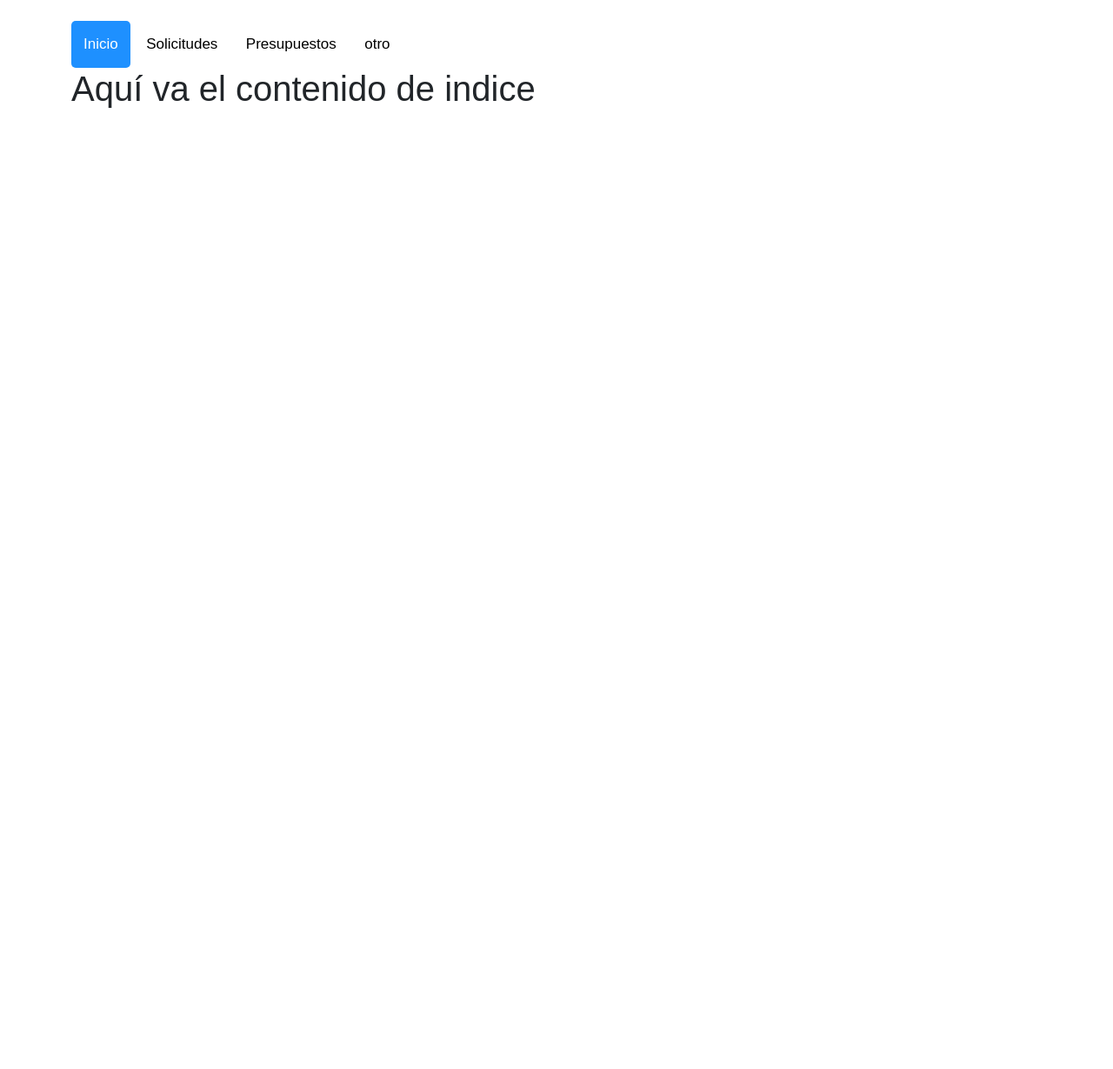
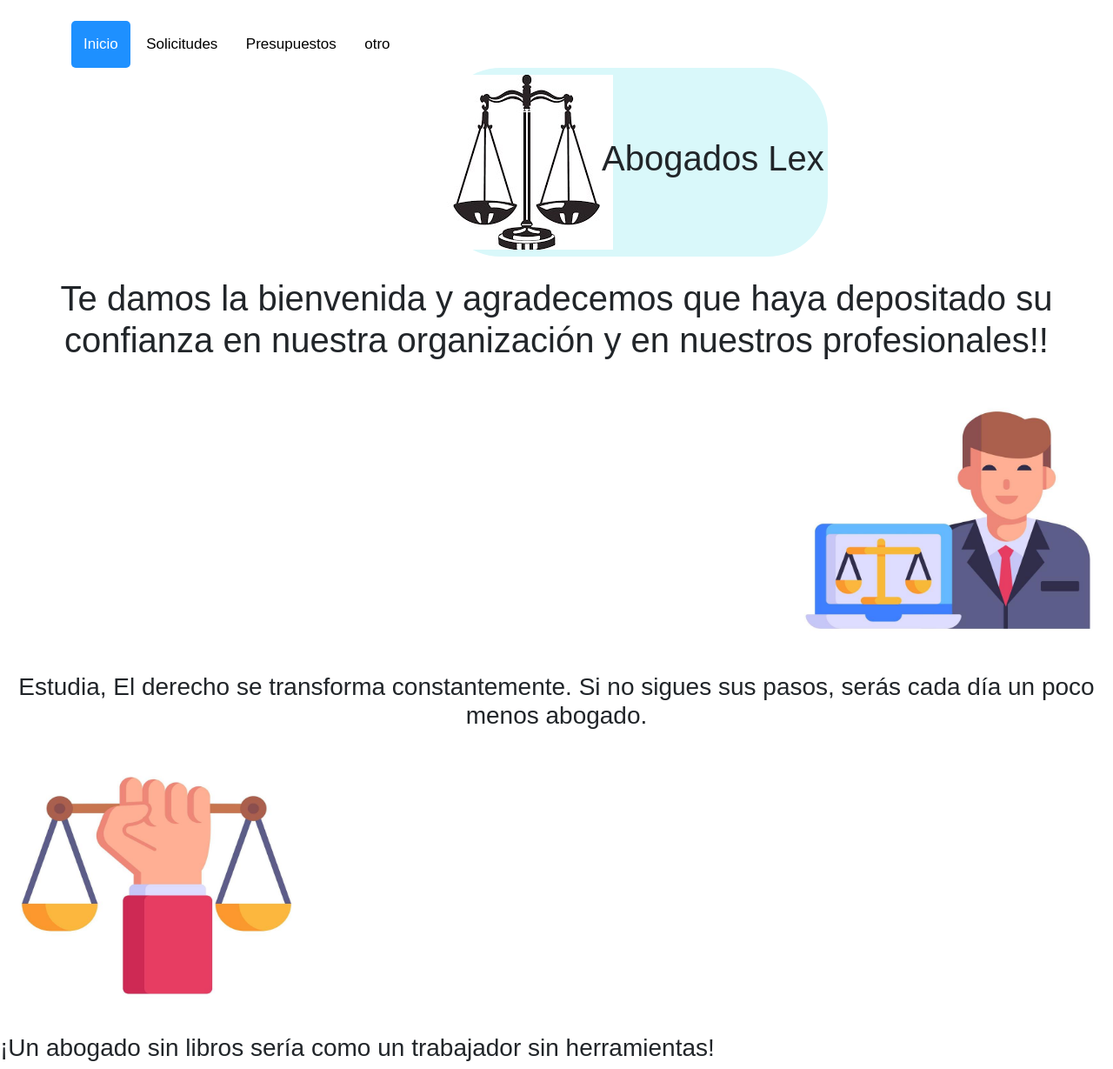
Before and after one commit to Gabylina/djangolex, a Django app: page /indextecjuri in a window 1280 px wide. Shown: the whole page at 87% size. Before the commit the page ends 124 px from the top, so only its background shows below. Run offline with Django 4.2, Linux system fonts and the light colour scheme.

Commit message:
indexJuridicoMasbotonMasfotos

```diff
--- a/servidor/aplicacion/templates/aplicacion/Tec_juridico/Solicitudes_tec_juri.html
+++ b/servidor/aplicacion/templates/aplicacion/Tec_juridico/Solicitudes_tec_juri.html
@@ -10,6 +10,7 @@
 </div>
 
 <h1>Aquí va el contenido de solicitudes</h1>
+
 <div class="container tab-pane fade"><br>
     <div class="row">
         <div class="col-lg-12">
--- a/servidor/aplicacion/templates/aplicacion/Tec_juridico/index_tec_juri.html
+++ b/servidor/aplicacion/templates/aplicacion/Tec_juridico/index_tec_juri.html
@@ -2,6 +2,7 @@
 {% load static %}
 
 {% block contenido %}
+
 
 <div class="pill-nav">
     <a class="active" href="{% url 'indextecjuri' %}">Inicio</a>
@@ -11,7 +12,30 @@
 </div>
 
 
-<h1>Aquí va el contenido de indice</h1>
+    <nav class="navbar navbar-expand-sm"
+        style="margin-left: 38%; margin-right: 22%; background-color: rgb(217, 248, 250); border-radius: 70px;">
+        <div class="col-sm-2 "><img class="icon" src="{% static 'aplicacion/img/icono_balansa.jpg' %}" alt="icono_abogados"></div>
+        <div class="col-sm-3 cent"></div>
+            <h1>Abogados Lex</h1>
+        </div>
+    </nav>
+
+
+</div>
+
+<br>
+<h1 align="center">Te damos la bienvenida y agradecemos que haya depositado su confianza en nuestra organización y en nuestros profesionales!!</h1>
+
+<div align="right"><img right width="380" height="350" src="{% static 'aplicacion/img/tecnico1.jpg' %}" alt="tecnico"> </div>
+<h3 align="center">Estudia, El derecho se transforma constantemente. Si no sigues sus pasos, serás cada día un poco menos abogado.</h3>
+
+<div align="left"><img right width="360" height="340" src="{% static 'aplicacion/img/tecnico2.jpg' %}" alt="tecnico2">
+<h3 align="left">¡Un abogado sin libros sería como un trabajador sin herramientas!</h3>
+</div>
+
+
+
+
 
 
 {% endblock  %}
--- a/servidor/aplicacion/templates/aplicacion/Tec_juridico/presupuestos_tec_juri.html
+++ b/servidor/aplicacion/templates/aplicacion/Tec_juridico/presupuestos_tec_juri.html
@@ -16,7 +16,7 @@
     <form action="" method="post">
         {% csrf_token %}
         {{form|crispy}}
-        <button type="submit">Enviar</button>
+        <button style="background-color:cyan;border-radius:10px;width:100px; height:50px" submit>Enviar</button>
     </form>
 </div>
 
```
Also changed, not shown: servidor/aplicacion/static/aplicacion/img/tecnico1.jpg (added), servidor/aplicacion/static/aplicacion/img/tecnico2.jpg (added).
